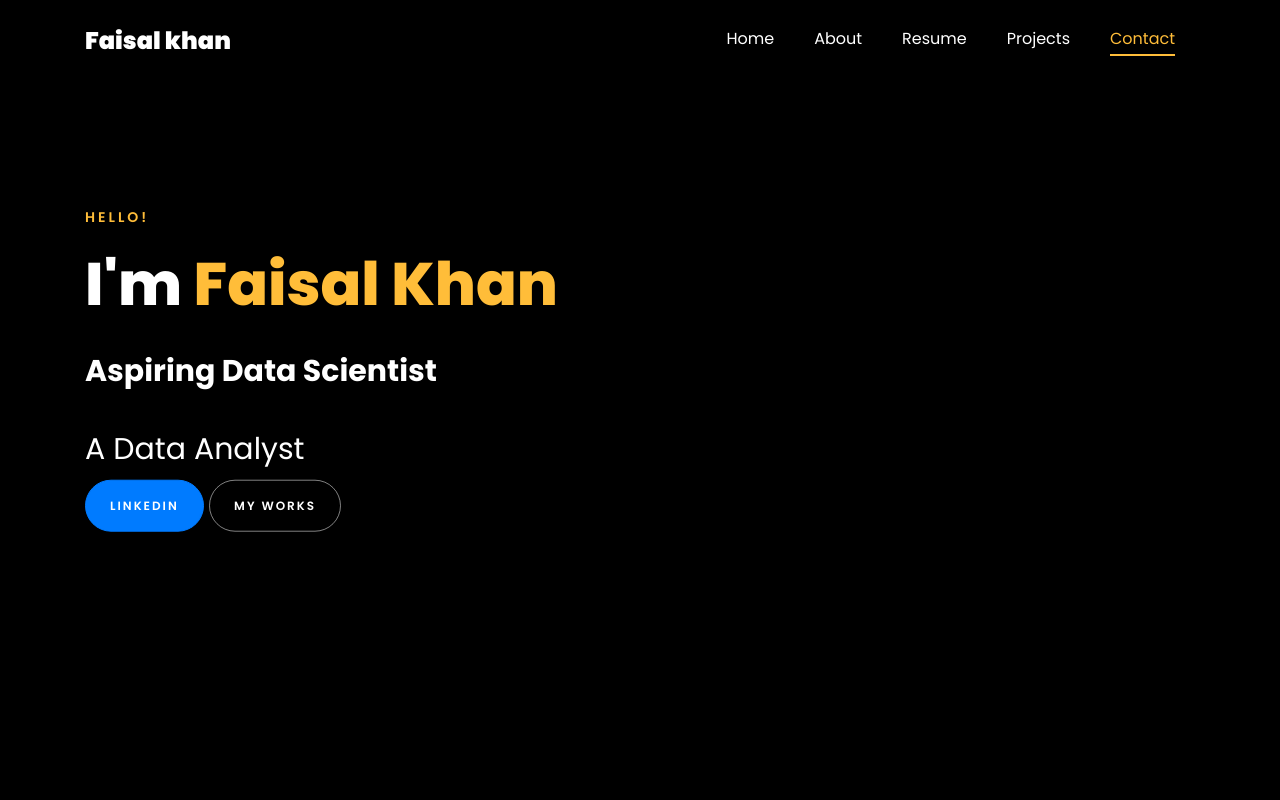
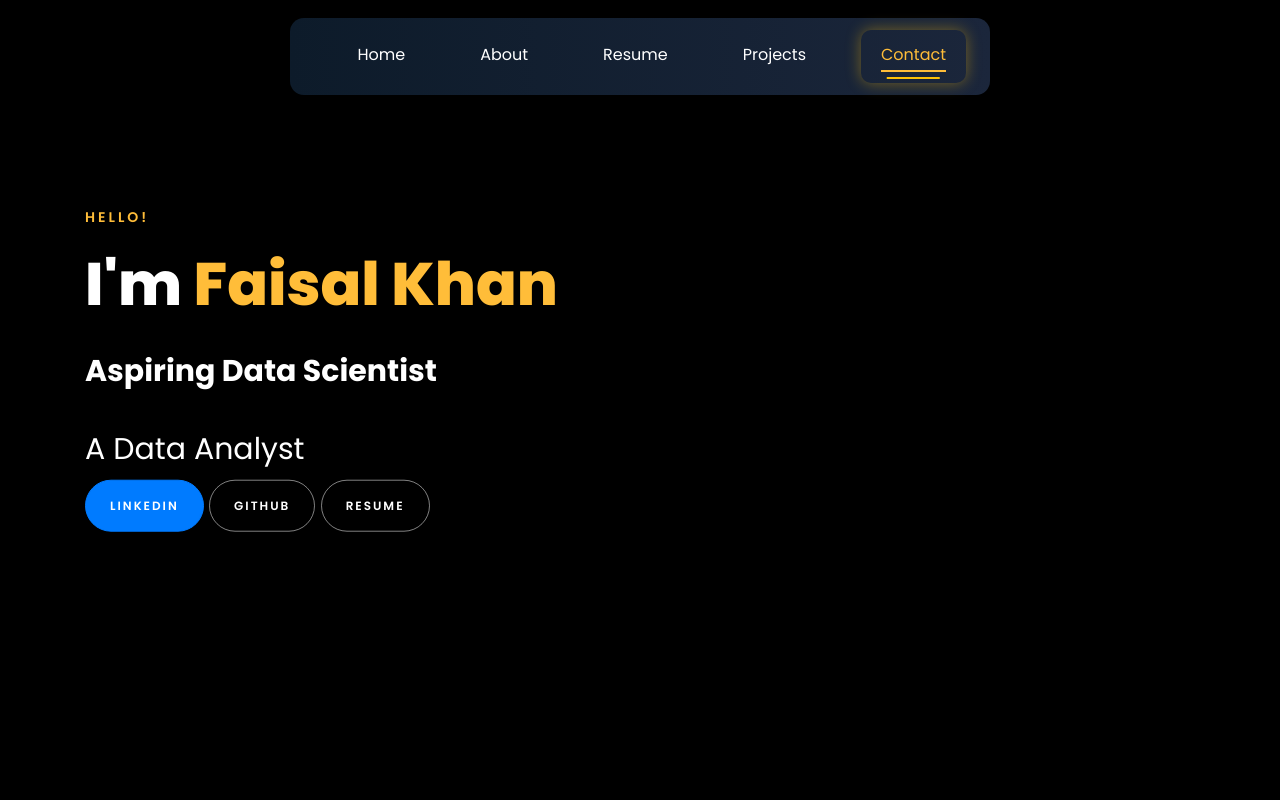
Before and after one commit to Faisal-khann/Personal-Portfolio, a plain HTML site: page index.html in a window 1280 px wide. Shown: the top 800 px of the page. Drawn offline with Linux system fonts and the light colour scheme; files whose address does not match are found by name.

Commit message:
Initial Commit

```diff
--- a/index.html
+++ b/index.html
@@ -120,13 +120,13 @@
 
 	<nav class="navbar navbar-expand-lg navbar-dark ftco_navbar ftco-navbar-light site-navbar-target" id="ftco-navbar">
 		<div class="container">
-			<a class="navbar-brand" href="index.html">Faisal khan</a>
+			<!-- <a class="navbar-brand" href="index.html">Faisal khan</a> -->
 			<button class="navbar-toggler js-fh5co-nav-toggle fh5co-nav-toggle" type="button" data-toggle="collapse"
 				data-target="#ftco-nav" aria-controls="ftco-nav" aria-expanded="false" aria-label="Toggle navigation">
 				<span class="oi oi-menu"></span> Menu
 			</button>
 
-			<div class="collapse navbar-collapse" id="ftco-nav">
+			<!-- <div class="collapse navbar-collapse" id="ftco-nav">
 				<ul class="navbar-nav nav ml-auto">
 					<li class="nav-item"><a href="#home-section" class="nav-link"><span>Home</span></a></li>
 					<li class="nav-item"><a href="#about-section" class="nav-link"><span>About</span></a></li>
@@ -134,7 +134,101 @@
 					<li class="nav-item"><a href="#project-section" class="nav-link"><span>Projects</span></a></li>
 					<li class="nav-item"><a href="#contact-section" class="nav-link"><span>Contact</span></a></li>
 				</ul>
+			</div> -->
+			<style>
+				/* Desktop Styles */
+				#ftco-nav {
+					background: linear-gradient(90deg, #0d1b2a, #1b263b);
+					padding: 12px 24px;
+					border-radius: 14px;
+					display: flex;
+					justify-content: center;
+					box-shadow: 0 0 15px rgba(0, 0, 0, 0.3);
+					max-width: 700px;
+					margin: 10px auto;
+				}
+
+				.navbar-nav {
+					display: flex;
+					gap: 35px;
+					align-items: center;
+					flex-wrap: wrap;
+				}
+
+				.navbar-nav .nav-link {
+					font-family: 'Poppins', sans-serif;
+					font-size: 16px;
+					font-weight: 500;
+					color: #ffffff;
+					padding: 10px 18px;
+					border-radius: 10px;
+					position: relative;
+					transition: all 0.3s ease;
+				}
+
+				/* Active link glow */
+				.navbar-nav .nav-link.active {
+					background: rgba(255, 193, 7, 0.1);
+					color: #ffc107;
+					box-shadow: 0 0 15px rgba(255, 193, 7, 0.4);
+				}
+
+				/* Hover effect */
+				.navbar-nav .nav-link:hover {
+					color: #ffc107;
+				}
+
+				/* Underline animation */
+				.navbar-nav .nav-link::after {
+					content: '';
+					position: absolute;
+					bottom: 4px;
+					left: 50%;
+					width: 0;
+					height: 2px;
+					background: #ffc107;
+					transition: all 0.3s ease;
+					transform: translateX(-50%);
+				}
+
+				.navbar-nav .nav-link:hover::after,
+				.navbar-nav .nav-link.active::after {
+					width: 50%;
+				}
+
+				/* Mobile Responsive Adjustments */
+				@media (max-width: 768px) {
+					#ftco-nav {
+						max-width: 100%;
+						border-radius: 0;
+						padding: 10px;
+						justify-content: flex-start;
+					}
+
+					.navbar-nav {
+						flex-direction: column;
+						gap: 12px;
+						width: 100%;
+					}
+
+					.navbar-nav .nav-link {
+						text-align: center;
+						width: 100%;
+						padding: 8px 0;
+					}
+				}
+			</style>
+
+			<div class="collapse navbar-collapse" id="ftco-nav">
+				<ul class="navbar-nav nav ml-auto">
+					<li class="nav-item"><a href="#home-section" class="nav-link active"><span>Home</span></a></li>
+					<li class="nav-item"><a href="#about-section" class="nav-link"><span>About</span></a></li>
+					<li class="nav-item"><a href="#resume-section" class="nav-link"><span>Resume</span></a></li>
+					<li class="nav-item"><a href="#project-section" class="nav-link"><span>Projects</span></a></li>
+					<li class="nav-item"><a href="#contact-section" class="nav-link"><span>Contact</span></a></li>
+				</ul>
 			</div>
+
 		</div>
 	</nav>
 	<section id="home-section" class="hero">
@@ -198,7 +292,9 @@
 								<p><a href="https://www.linkedin.com/in/faisal-khan-332b882bb/"
 										class="btn btn-primary py-3 px-4">LinkedIn</a>
 									<a href="https://github.com/Faisal-khann"
-										class="btn btn-white btn-outline-white py-3 px-4">My works</a>
+										class="btn btn-white btn-outline-white py-3 px-4">GitHub</a>
+									<a href="" class="btn btn-white btn-outline-white py-3 px-4">Resume</a>
+
 								</p>
 							</div>
 						</div>
```
Lines whose indentation alone changed are shown as unchanged.
